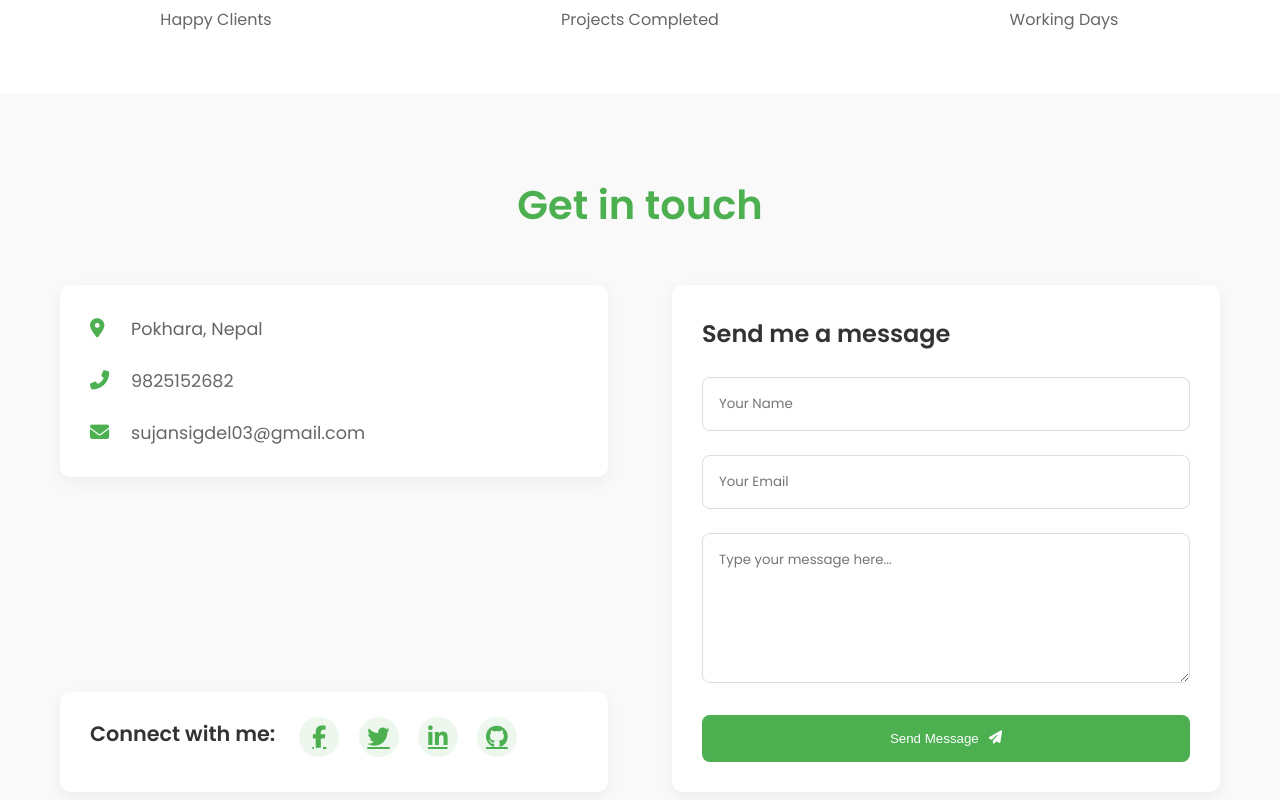
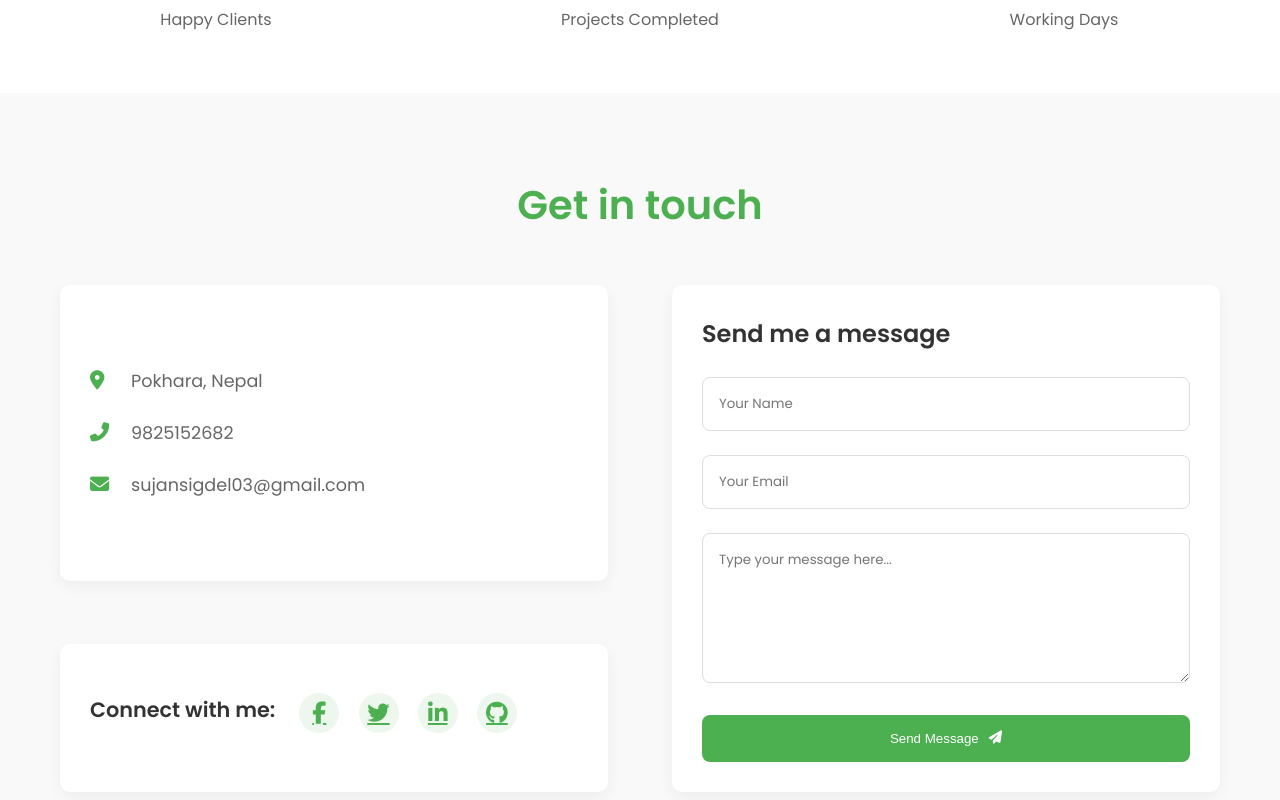
Before and after one commit to sukunazz/personal_web, a Vue app: page / in a window 1280 px wide. Shown: the part 3440-4240 px from the top of the page. Built offline with nearby package versions, Linux system fonts and the light colour scheme.

Commit message:
padding fixed

```diff
--- a/src/components/ContactSection.vue
+++ b/src/components/ContactSection.vue
@@ -157,7 +157,7 @@ export default {
 .info-card {
   background: white;
   border-radius: 10px;
-  padding: 30px;
+  padding: 82px 30px;
   box-shadow: 0 5px 15px rgba(0, 0, 0, 0.05);
   margin-bottom: 2rem;
 }
@@ -185,7 +185,7 @@ export default {
 }
 
 .social-links {
-  padding: 25px 30px;
+  padding: 49px 30px;
   background: white;
   border-radius: 10px;
   box-shadow: 0 5px 15px rgba(0, 0, 0, 0.05);
```
